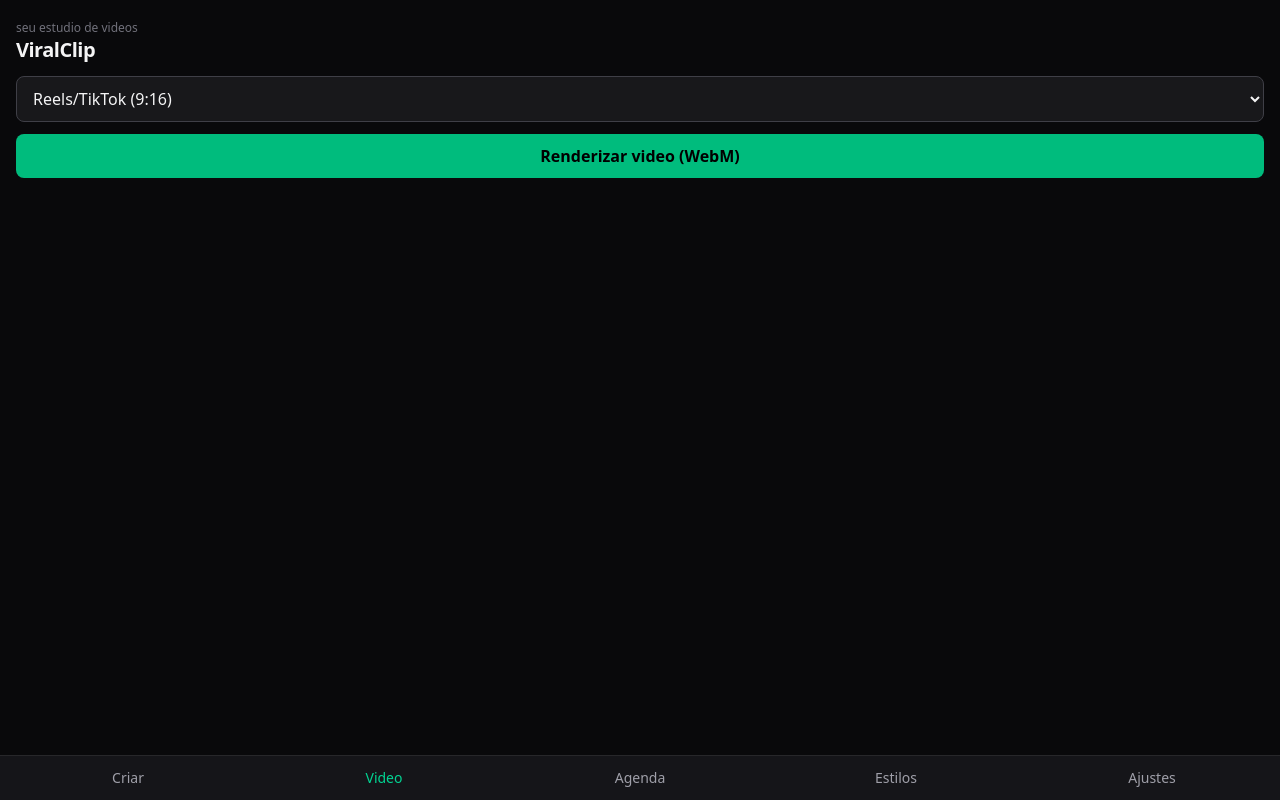
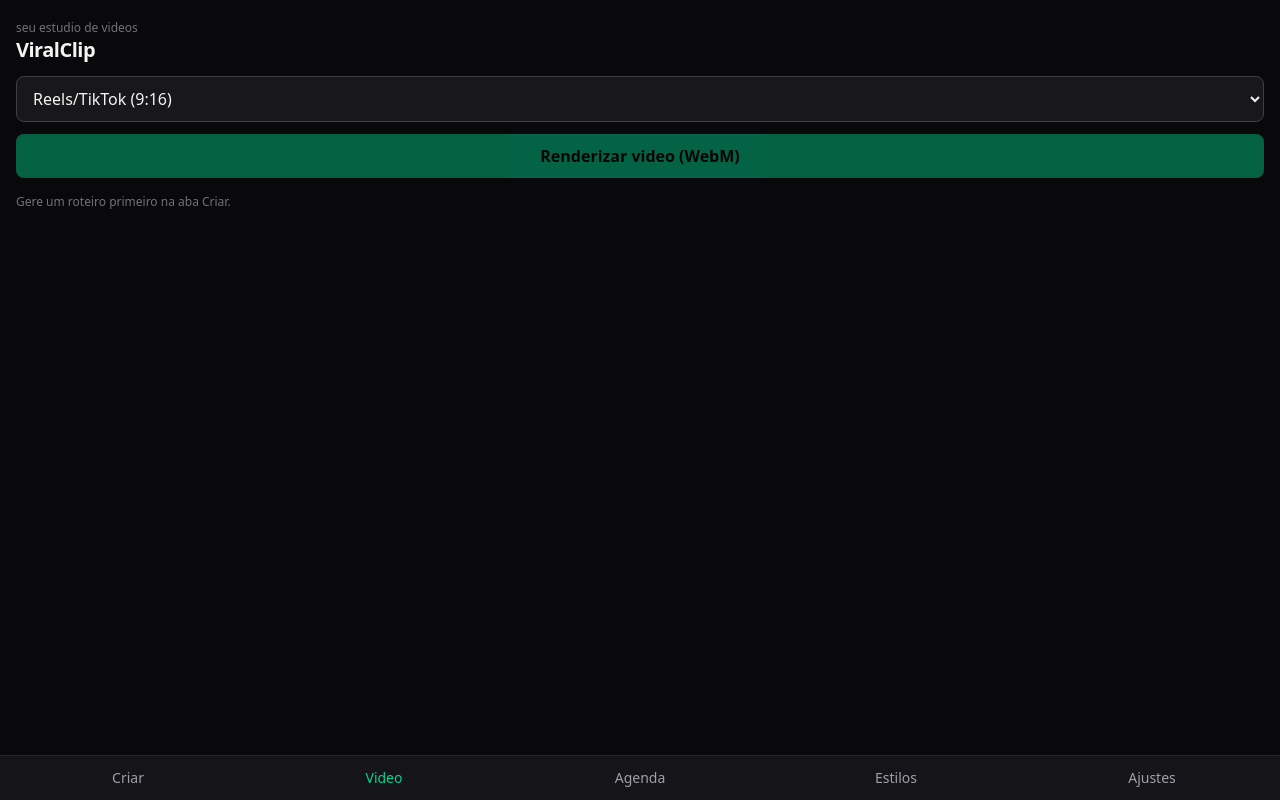
Before and after one commit to arthurdaniel1545-pixel/viral-clip, a React (Vite) app: page / in a window 1280 px wide. Both pictures are taken after a click on the button "Video". Built offline with nearby package versions, Linux system fonts and the light colour scheme.

Commit message:
feat: real scene-based video rendering from script

```diff
--- a/src/components/VideoTab.jsx
+++ b/src/components/VideoTab.jsx
@@ -1,46 +1,78 @@
 import { useState, useRef } from 'react'
+
+function parseScenes(script) {
+  if (!script) return [{ text: 'Seu video animado', dur: 6 }]
+  const lines = script.split('\n').map(l => l.trim()).filter(Boolean)
+  const scenes = []
+  let cur = ''
+  for (const l of lines) {
+    if (/^\[cena\]/i.test(l)) {
+      if (cur) scenes.push(cur)
+      cur = l.replace(/^\[cena\]\s*/i, '')
+    } else {
+      cur += (cur ? ' ' : '') + l.replace(/^\[(narra[cç][aã]o|narracao)\]\s*/i, '')
+    }
+  }
+  if (cur) scenes.push(cur)
+  if (!scenes.length) scenes.push(script.slice(0, 300))
+  return scenes.map(s => ({ text: s, dur: Math.max(3, Math.min(8, s.length / 40)) }))
+}
 
 export default function VideoTab({ script, format = 'reels' }) {
   const [rendering, setRendering] = useState(false)
   const [url, setUrl] = useState('')
+  const [progress, setProgress] = useState(0)
   const canvasRef = useRef(null)
 
   async function render() {
-    setRendering(true)
+    setRendering(true); setUrl(''); setProgress(0)
     const canvas = canvasRef.current
     const ctx = canvas.getContext('2d')
-    const dims = format === 'square' ? [720,720] : [720,1280]
-    const W = dims[0], H = dims[1]
+    const [W, H] = format === 'square' ? [720, 720] : [720, 1280]
     canvas.width = W; canvas.height = H
+    const scenes = parseScenes(script)
+    const totalDur = scenes.reduce((a, s) => a + s.dur, 0)
     const stream = canvas.captureStream(30)
     const rec = new MediaRecorder(stream, { mimeType: 'video/webm' })
     const chunks = []
-    rec.ondataavailable = e => chunks.push(e.data)
+    rec.ondataavailable = e => { if (e.data.size) chunks.push(e.data) }
     rec.onstop = () => {
       const blob = new Blob(chunks, { type: 'video/webm' })
-      setUrl(URL.createObjectURL(blob))
-      setRendering(false)
+      setUrl(URL.createObjectURL(blob)); setRendering(false); setProgress(100)
     }
     rec.start()
     const start = performance.now()
-    const dur = 6000
+    let sceneIdx = 0, sceneStart = 0, acc = 0
+    const sceneStarts = scenes.map(s => { const t = acc; acc += s.dur; return t })
     function frame() {
-      const t = (performance.now() - start) / dur
-      if (t >= 1) { rec.stop(); return }
+      const t = (performance.now() - start) / 1000
+      if (t >= totalDur) { rec.stop(); return }
+      while (sceneIdx < scenes.length - 1 && t >= sceneStarts[sceneIdx + 1]) sceneIdx++
+      const sceneT = t - sceneStarts[sceneIdx]
+      const sceneDur = scenes[sceneIdx].dur
+      const fade = Math.min(1, sceneT / 0.4) * Math.min(1, (sceneDur - sceneT) / 0.4 + 0.6)
+      // background
       const g = ctx.createLinearGradient(0, 0, 0, H)
       g.addColorStop(0, '#0f172a'); g.addColorStop(1, '#1e293b')
       ctx.fillStyle = g; ctx.fillRect(0, 0, W, H)
-      ctx.fillStyle = '#34d399'
-      ctx.font = 'bold 48px sans-serif'
-      ctx.textAlign = 'center'
-      ctx.fillText('ViralClip', W/2, 120)
-      ctx.fillStyle = '#e2e8f0'
-      ctx.font = '28px sans-serif'
-      const lines = (script || 'Seu video animado').slice(0, 200).split('\n')
-      lines.forEach((l, i) => ctx.fillText(l.slice(0, 40), W/2, 300 + i*40))
-      ctx.fillStyle = '#94a3b8'
-      ctx.font = '20px sans-serif'
-      ctx.fillText(Math.round(t*100) + '%', W/2, H-60)
+      // title bar
+      ctx.fillStyle = '#34d399'; ctx.font = 'bold 36px sans-serif'; ctx.textAlign = 'center'
+      ctx.globalAlpha = fade
+      ctx.fillText(`Cena ${sceneIdx + 1}/${scenes.length}`, W / 2, 90)
+      // scene text wrapped
+      ctx.fillStyle = '#e2e8f0'; ctx.font = '30px sans-serif'
+      const words = scenes[sceneIdx].text.split(' ')
+      const lines = []; let line = ''
+      for (const w of words) {
+        if (ctx.measureText(line + ' ' + w).width > W - 80) { lines.push(line); line = w } else line = (line ? line + ' ' : '') + w
+      }
+      if (line) lines.push(line)
+      lines.slice(0, 8).forEach((ln, i) => ctx.fillText(ln, W / 2, H / 2 - 40 + i * 42))
+      ctx.globalAlpha = 1
+      // progress
+      ctx.fillStyle = '#475569'; ctx.fillRect(40, H - 40, W - 80, 6)
+      ctx.fillStyle = '#34d399'; ctx.fillRect(40, H - 40, (W - 80) * (t / totalDur), 6)
+      setProgress(Math.round((t / totalDur) * 100))
       requestAnimationFrame(frame)
     }
     requestAnimationFrame(frame)
@@ -49,10 +81,11 @@ export default function VideoTab({ script, format = 'reels' }) {
   return (
     <div className="space-y-4">
       <canvas ref={canvasRef} className="hidden" />
-      <button onClick={render} disabled={rendering}
+      <button onClick={render} disabled={rendering || !script?.trim()}
         className="w-full bg-emerald-500 text-black font-semibold py-2.5 rounded-lg disabled:opacity-50">
-        {rendering ? 'Renderizando...' : 'Renderizar video (WebM)'}
+        {rendering ? `Renderizando... ${progress}%` : 'Renderizar video (WebM)'}
       </button>
+      {!script?.trim() && <p className="text-xs text-zinc-500">Gere um roteiro primeiro na aba Criar.</p>}
       {url && (
         <div className="space-y-2">
           <video src={url} controls className="w-full rounded-lg" />
```
